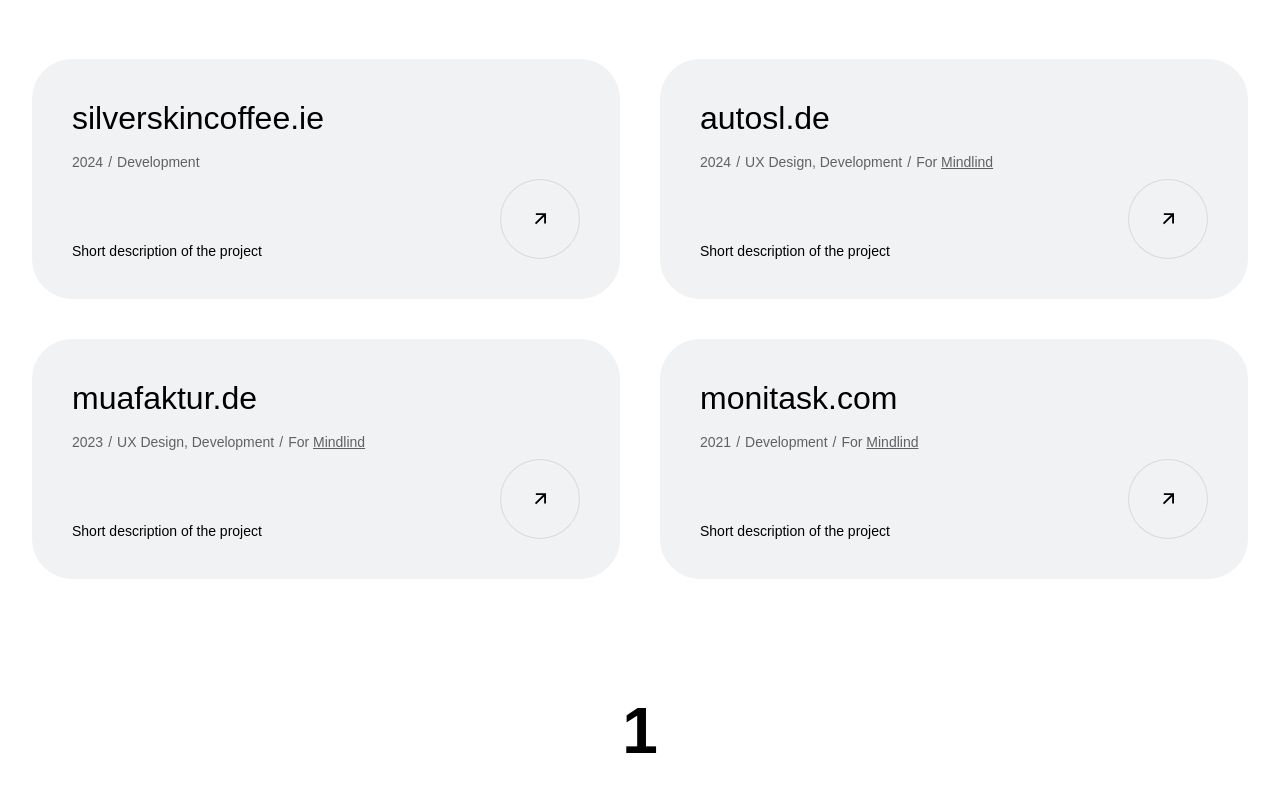
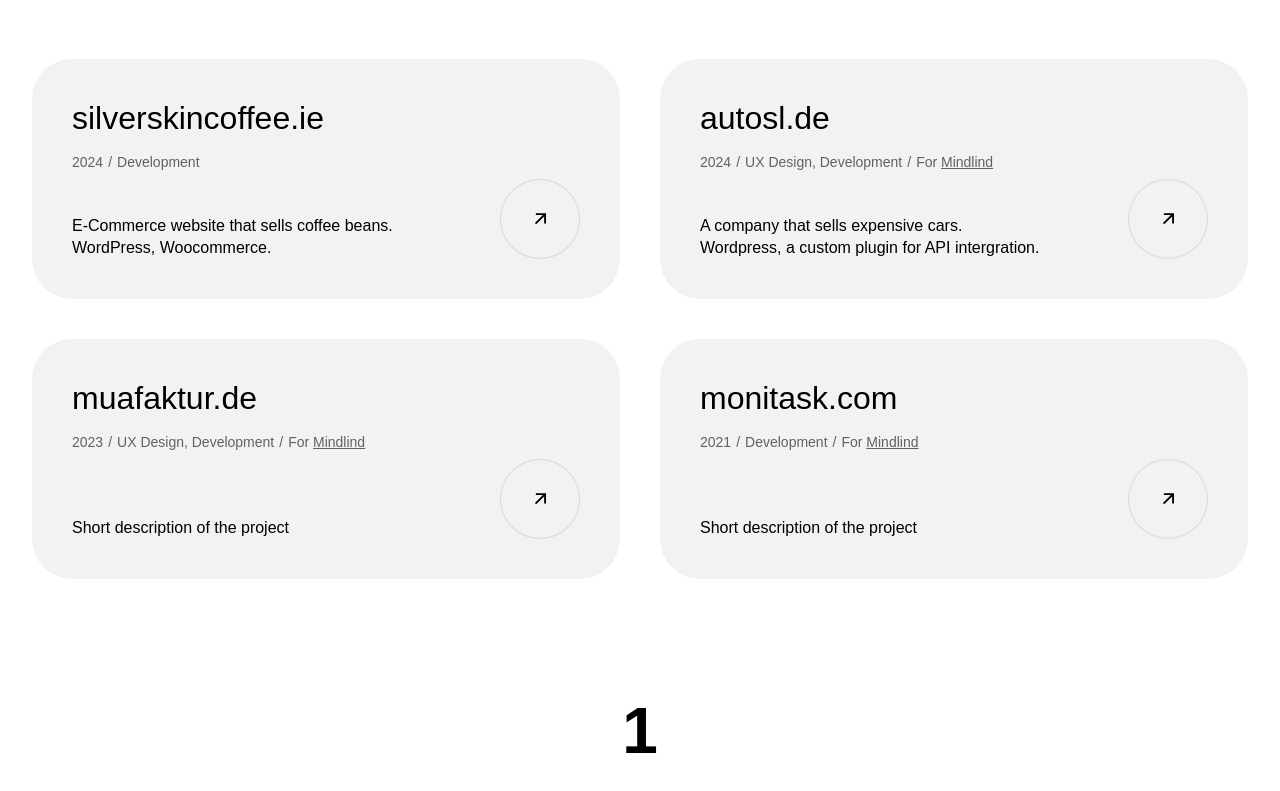
Before and after one commit to almazbisenbaev/almaz, a Next.js app: page / in a window 1280 px wide. Shown: the part 905-1696 px from the top of the page. Built offline with nearby package versions, Linux system fonts and the light colour scheme; a web font is replaced by a local one.

Commit message:
Update portfolio descriptions

```diff
--- a/src/app/components/LinkCard.css
+++ b/src/app/components/LinkCard.css
@@ -38,7 +38,11 @@
 }
 
 .linkcard-description {
-    font-size: 0.875rem;
+    font-size: 1rem;
+    line-height: 1.4;
+
+    width: 340px;
+    max-width: 100%;
 }
 
 .linkcard-anchor {
--- a/src/app/page.jsx
+++ b/src/app/page.jsx
@@ -60,7 +60,7 @@ export default function Home() {
               title="silverskincoffee.ie"
               url="//silverskincoffee.ie"
               year="2024"
-              description="Short description of the project"
+              description="E-Commerce website that sells coffee beans. WordPress, Woocommerce."
               category="Development"
             />
           </div>
@@ -70,7 +70,7 @@ export default function Home() {
               title="autosl.de"
               url="//autosl.de"
               year="2024"
-              description="Short description of the project"
+              description="A company that sells expensive cars. Wordpress, a custom plugin for API intergration."
               category="UX Design, Development"
               client="Mindlind"
               clientUrl="//mindlind.de"
```
